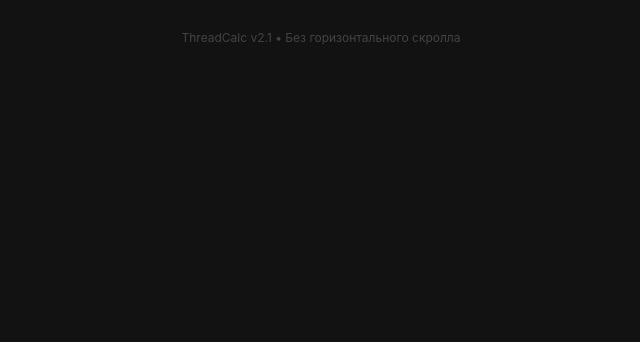
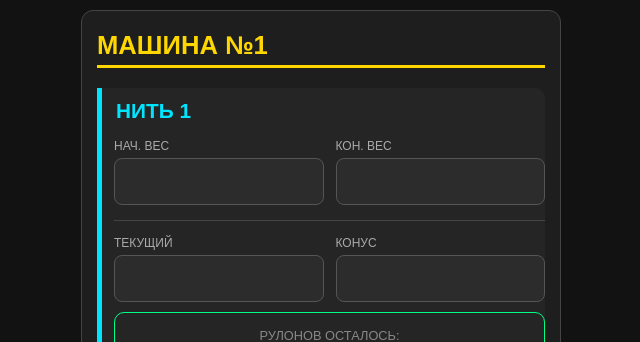
Before and after one commit to shtefanyura87-lab/Thread-calculator, a plain HTML site: page index.html in a window 1280 px wide. Shown: the top 342 px of the page, without its empty margins (319-959 px from the left). Drawn offline with Linux system fonts and the light colour scheme.

Commit message:
index.html

```diff
--- a/index.html
+++ b/index.html
@@ -3,223 +3,213 @@
 <head>
     <meta charset="UTF-8">
     <meta name="viewport" content="width=device-width, initial-scale=1.0, maximum-scale=1.0, user-scalable=no">
-    <title>ThreadCalc Pro Fixed</title>
-    <link rel="manifest" href="data:application/manifest+json,{'name':'ThreadCalc','short_name':'Thread','display':'standalone','start_url':'.','background_color':'#121212','theme_color':'#ffd700'}">
+    <title>ThreadCalc v3</title>
     <style>
-        /* ГЛАВНОЕ ИСПРАВЛЕНИЕ: все размеры считаются корректно */
-        * {
-            box-sizing: border-box;
-            -webkit-tap-highlight-color: transparent;
+        * { box-sizing: border-box; }
+        body {
+            font-family: sans-serif;
+            background-color: #121212;
+            color: #ffffff;
+            margin: 0;
+            padding: 10px;
         }
-
-        :root {
-            --bg-color: #121212;
-            --card-bg: #1e1e1e;
-            --machine-color: #ffd700;
-            --thread-color: #00e5ff;
-            --text: #ffffff;
-            --input-bg: #2c2c2c;
-            --border: #444;
-            --result-bg: #252525;
+        .container { width: 100%; max-width: 480px; margin: 0 auto; }
+        .machine-card {
+            background: #1e1e1e;
+            border-radius: 12px;
+            padding: 15px;
+            margin-bottom: 25px;
+            border: 1px solid #444;
         }
-
-        body {
-            font-family: -apple-system, BlinkMacSystemFont, 'Segoe UI', Roboto, sans-serif;
-            background-color: var(--bg-color);
-            color: var(--text);
-            margin: 0;
-            padding: 10px 5px; /* Минимальные отступы по бокам */
-            display: flex;
-            flex-direction: column;
-            align-items: center;
-            overflow-x: hidden; /* Запрет горизонтального скролла */
-        }
-
-        .container {
-            width: 100%;
-            max-width: 480px; /* Ограничение для планшетов */
-        }
-
-        .machine-card {
-            background: var(--card-bg);
-            border-radius: 12px;
-            padding: 12px;
-            margin-bottom: 20px;
-            box-shadow: 0 4px 15px rgba(0,0,0,0.5);
-            border: 1px solid var(--border);
-            width: 100%;
-        }
-
         .machine-title {
             background: transparent;
             border: none;
-            border-bottom: 2px solid var(--machine-color);
-            color: var(--machine-color);
-            font-size: 1.5rem;
-            font-weight: 800;
+            border-bottom: 3px solid #ffd700;
+            color: #ffd700;
+            font-size: 1.6rem;
+            font-weight: bold;
             width: 100%;
-            margin-bottom: 15px;
+            margin-bottom: 20px;
             padding: 5px 0;
-            text-transform: uppercase;
             outline: none;
         }
-
         .thread-row {
-            border-left: 4px solid var(--thread-color);
-            padding-left: 10px;
-            margin-bottom: 20px;
-            background: rgba(255,255,255,0.02);
+            border-left: 5px solid #00e5ff;
+            padding-left: 12px;
+            margin-bottom: 30px;
+            background: rgba(255,255,255,0.03);
             padding-top: 10px;
-            padding-bottom: 8px;
-            border-radius: 0 8px 8px 0;
+            padding-bottom: 10px;
+            border-radius: 0 10px 10px 0;
         }
-
         .thread-name {
             background: transparent;
             border: none;
-            color: var(--thread-color);
-            font-size: 1.2rem;
-            font-weight: 700;
+            color: #00e5ff;
+            font-size: 1.3rem;
+            font-weight: bold;
             width: 100%;
-            margin-bottom: 12px;
+            margin-bottom: 15px;
             outline: none;
         }
-
-        /* Компактная сетка полей */
         .section-grid {
             display: grid;
-            grid-template-columns: 1fr 1fr; /* Ровно пополам */
-            gap: 8px; /* Небольшой зазор */
+            grid-template-columns: 1fr 1fr;
+            gap: 12px;
             margin-bottom: 10px;
         }
-
-        .input-group {
-            display: flex;
-            flex-direction: column;
-            min-width: 0; /* Важно: позволяет инпутам сжиматься внутри грида */
+        .input-group { display: flex; flex-direction: column; }
+        label { font-size: 0.75rem; margin-bottom: 5px; color: #aaa; text-transform: uppercase; }
+        input[type="number"] {
+            background: #2c2c2c;
+            border: 1px solid #555;
+            border-radius: 8px;
+            color: white;
+            padding: 12px;
+            font-size: 1.1rem;
+            width: 100%;
+            outline: none;
         }
-
-        label {
-            font-size: 0.7rem;
-            margin-bottom: 4px;
-            color: #888;
-            text-transform: uppercase;
-            white-space: nowrap;
-            overflow: hidden;
-            text-overflow: ellipsis;
+        .divider { height: 1px; background: #444; margin: 15px 0; }
+        .result-box {
+            background: #252525;
+            padding: 15px;
+            border-radius: 10px;
+            text-align: center;
+            border: 1px solid #00ff88;
         }
-
-        input[type="number"] {
-            background: var(--input-bg);
-            border: 1px solid var(--border);
-            border-radius: 6px;
-            color: white;
-            padding: 10px 8px;
-            font-size: 1rem;
-            width: 100%; /* Занимает всю ширину своей колонки */
-            appearance: none;
-            -moz-appearance: textfield;
-        }
-
-        /* Убираем стрелочки в инпутах для экономии места */
-        input::-webkit-outer-spin-button,
-        input::-webkit-inner-spin-button {
-            -webkit-appearance: none;
-            margin: 0;
-        }
-
-        .divider {
-            height: 1px;
-            background: #333;
-            margin: 12px 0;
-        }
-
-        .result-box {
-            background: var(--result-bg);
-            padding: 10px;
-            border-radius: 8px;
-            text-align: center;
-            border: 1px solid #333;
-        }
-
-        .result-label {
-            font-size: 0.75rem;
-            color: #888;
-            display: block;
-            margin-bottom: 2px;
-        }
-
-        .result-value {
-            display: block;
-            font-size: 1.6rem;
-            font-weight: 800;
-            color: #00ff88;
-        }
-
-        footer {
-            margin: 20px 0;
-            font-size: 0.75rem;
-            color: #444;
-            text-align: center;
-        }
+        .result-label { font-size: 0.8rem; color: #888; display: block; margin-bottom: 5px; }
+        .result-value { display: block; font-size: 2rem; font-weight: 800; color: #00ff88; }
+        footer { text-align: center; color: #444; padding: 20px; font-size: 0.8rem; }
     </style>
 </head>
 <body>
 
-<div class="container" id="app"></div>
+<div class="container" id="main-app">
+    </div>
 
-<footer>
-    ThreadCalc v2.1 • Без горизонтального скролла
-</footer>
+<footer>Версия 3.0 • Исправленная</footer>
 
 <script>
-    const APP_DATA_KEY = 'thread_calc_data_v2';
+    // Используем уникальный ключ данных
+    const DB_KEY = 'thread_data_v3_stable';
 
-    let state = JSON.parse(localStorage.getItem(APP_DATA_KEY)) || {
+    // 1. Создаем начальные данные
+    let appState = {
         machines: [
-            { id: 1, name: "МАШИНА №1", threads: Array(5).fill(null).map((_, i) => ({ id: i, name: `НИТЬ ${i+1}`, startW: '', endW: '', currentW: '', coneW: '' })) },
-            { id: 2, name: "МАШИНА №2", threads: Array(5).fill(null).map((_, i) => ({ id: i, name: `НИТЬ ${i+1}`, startW: '', endW: '', currentW: '', coneW: '' })) },
-            { id: 3, name: "МАШИНА №3", threads: Array(5).fill(null).map((_, i) => ({ id: i, name: `НИТЬ ${i+1}`, startW: '', endW: '', currentW: '', coneW: '' })) }
+            { id: 0, name: "МАШИНА №1", threads: [] },
+            { id: 1, name: "МАШИНА №2", threads: [] },
+            { id: 2, name: "МАШИНА №3", threads: [] }
         ]
     };
 
-    function save() {
-        localStorage.setItem(APP_DATA_KEY, JSON.stringify(state));
+    // Заполняем нитками
+    appState.machines.forEach(m => {
+        for(let i=0; i<5; i++) {
+            m.threads.push({ name: "НИТЬ " + (i+1), startW: '', endW: '', currentW: '', coneW: '' });
+        }
+    });
+
+    // 2. Пытаемся загрузить сохраненные данные
+    try {
+        const saved = localStorage.getItem(DB_KEY);
+        if (saved) {
+            appState = JSON.parse(saved);
+        }
+    } catch (e) {
+        console.log("Ошибка загрузки данных");
     }
 
-    function render() {
-        const container = document.getElementById('app');
-        container.innerHTML = '';
+    // 3. Функция сохранения
+    function saveData() {
+        localStorage.setItem(DB_KEY, JSON.stringify(appState));
+    }
 
-        state.machines.forEach((m, mIdx) => {
-            const mCard = document.createElement('div');
-            mCard.className = 'machine-card';
-            mCard.innerHTML = `<input type="text" class="machine-title" value="${m.name}" onchange="updateMachineName(${mIdx}, this.value)">`;
+    // 4. Основная функция отрисовки
+    function drawApp() {
+        const root = document.getElementById('main-app');
+        if (!root) return;
+
+        let html = '';
+
+        appState.machines.forEach((m, mIdx) => {
+            html += '<div class="machine-card">';
+            html += `<input type="text" class="machine-title" value="${m.name}" onchange="changeMName(${mIdx}, this.value)">`;
 
             m.threads.forEach((t, tIdx) => {
-                const tRow = document.createElement('div');
-                tRow.className = 'thread-row';
-                tRow.innerHTML = `
-                    <input type="text" class="thread-name" value="${t.name}" onchange="updateThreadName(${mIdx}, ${tIdx}, this.value)">
+                // Математика
+                const s = parseFloat(t.startW) || 0;
+                const e = parseFloat(t.endW) || 0;
+                const c = parseFloat(t.currentW) || 0;
+                const co = parseFloat(t.coneW) || 0;
+
+                const rashod = s - e;
+                const chistiyVes = c - co;
+                let res = "0.0";
+                if (rashod > 0 && chistiyVes > 0) {
+                    res = (chistiyVes / rashod).toFixed(1);
+                }
+
+                html += `
+                <div class="thread-row">
+                    <input type="text" class="thread-name" value="${t.name}" onchange="changeTName(${mIdx}, ${tIdx}, this.value)">
                     <div class="section-grid">
-                        <div class="input-group"><label>Нач. вес</label><input type="number" value="${t.startW}" oninput="calc(${mIdx}, ${tIdx}, 'startW', this.value)"></div>
-                        <div class="input-group"><label>Кон. вес</label><input type="number" value="${t.endW}" oninput="calc(${mIdx}, ${tIdx}, 'endW', this.value)"></div>
+                        <div class="input-group">
+                            <label>Нач. вес</label>
+                            <input type="number" value="${t.startW}" oninput="updateVal(${mIdx}, ${tIdx}, 'startW', this.value)">
+                        </div>
+                        <div class="input-group">
+                            <label>Кон. вес</label>
+                            <input type="number" value="${t.endW}" oninput="updateVal(${mIdx}, ${tIdx}, 'endW', this.value)">
+                        </div>
                     </div>
                     <div class="divider"></div>
                     <div class="section-grid">
-                        <div class="input-group"><label>Текущий</label><input type="number" value="${t.currentW}" oninput="calc(${mIdx}, ${tIdx}, 'currentW', this.value)"></div>
-                        <div class="input-group"><label>Конус</label><input type="number" value="${t.coneW}" oninput="calc(${mIdx}, ${tIdx}, 'coneW', this.value)"></div>
+                        <div class="input-group">
+                            <label>Текущий</label>
+                            <input type="number" value="${t.currentW}" oninput="updateVal(${mIdx}, ${tIdx}, 'currentW', this.value)">
+                        </div>
+                        <div class="input-group">
+                            <label>Конус</label>
+                            <input type="number" value="${t.coneW}" oninput="updateVal(${mIdx}, ${tIdx}, 'coneW', this.value)">
+                        </div>
                     </div>
                     <div class="result-box">
                         <span class="result-label">РУЛОНОВ ОСТАЛОСЬ:</span>
-                        <span class="result-value" id="res-${mIdx}-${tIdx}">0.0</span>
+                        <span class="result-value" id="res-${mIdx}-${tIdx}">${res}</span>
                     </div>
-                `;
-                mCard.appendChild(tRow);
-                updateResultUI(mIdx, tIdx);
+                </div>`;
             });
-            container.appendChild(mCard);
+
+            html += '</div>';
         });
+
+        root.innerHTML = html;
     }
 
-    window.updateMachineName = (mIdx, val) => { state.machines
+    // Функции обновления
+    window.changeMName = (mIdx, val) => { appState.machines[mIdx].name = val; saveData(); };
+    window.changeTName = (mIdx, tIdx, val) => { appState.machines[mIdx].threads[tIdx].name = val; saveData(); };
+
+    window.updateVal = (mIdx, tIdx, field, val) => {
+        appState.machines[mIdx].threads[tIdx][field] = val;
+        saveData();
+
+        // Обновляем только число результата без перерисовки всей страницы
+        const t = appState.machines[mIdx].threads[tIdx];
+        const s = parseFloat(t.startW) || 0;
+        const e = parseFloat(t.endW) || 0;
+        const c = parseFloat(t.currentW) || 0;
+        const co = parseFloat(t.coneW) || 0;
+        const rashod = s - e;
+        const chistiyVes = c - co;
+        const display = (rashod > 0 && chistiyVes > 0) ? (chistiyVes / rashod).toFixed(1) : "0.0";
+        document.getElementById(`res-${mIdx}-${tIdx}`).innerText = display;
+    };
+
+    // Запуск
+    drawApp();
+</script>
+
+</body>
+</html>
```
